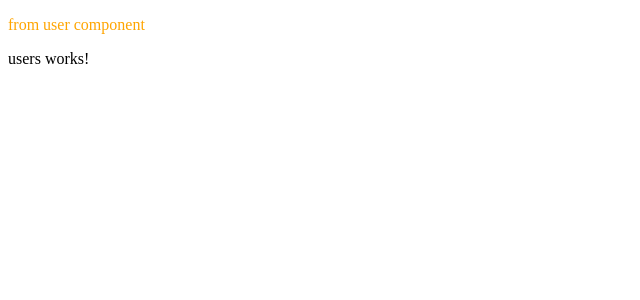
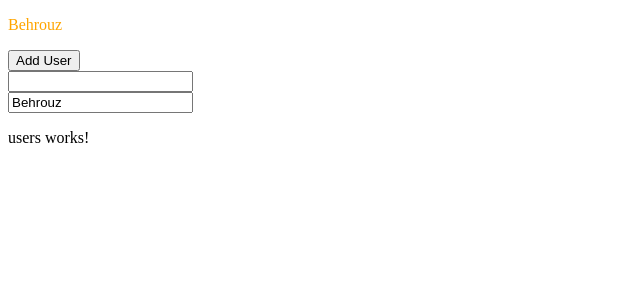
Before and after one commit to behrouznd/AngularSamplePractice, an Angular app: page / in a window 1280 px wide. Shown: the top 300 px of the page, without its empty margins (0-640 px from the left). Built offline with nearby package versions, Linux system fonts and the light colour scheme.

Commit message:
Databinding

```diff
--- a/src/app/app.component.html
+++ b/src/app/app.component.html
@@ -1,2 +1,3 @@
 <app-user></app-user>
 <app-users></app-users>
+<div class="app-user"></div>
--- a/src/app/app.module.ts
+++ b/src/app/app.module.ts
@@ -1,4 +1,5 @@
 import { NgModule } from '@angular/core';
+import { FormsModule } from '@angular/forms';
 import { BrowserModule } from '@angular/platform-browser';
 
 import { AppComponent } from './app.component';
@@ -12,7 +13,8 @@ import { UsersComponent } from './users/users.component'
     UsersComponent
   ],
   imports: [
-    BrowserModule
+    BrowserModule,
+    FormsModule
   ],
   providers: [],
   bootstrap: [AppComponent]
--- a/src/app/user/user.component.html
+++ b/src/app/user/user.component.html
@@ -1 +1,14 @@
-<p>from user component</p>
+<!-- Databinding -->
+<!-- String Interpolation-->
+<p>{{name}}</p>
+
+<!-- Property Binding -->
+<button [disabled]="isEnabled">Add User</button>
+<br/>
+
+<!-- Event Binding -->
+<input type="text" (input) ="onInputChanged($event)" />
+<br/>
+
+<!-- Two-way Binding -->
+<input type="text" [(ngModel)]="name" />
--- a/src/app/user/user.component.ts
+++ b/src/app/user/user.component.ts
@@ -14,5 +14,12 @@ import { Component } from '@angular/core';
 })
 
 export class UserComponent {
+  name: string = "Behrouz";
+  isEnabled: boolean = false;
 
+  public onInputChanged(e: Event) {
+    console.log(e);
+
+    this.name = (<HTMLInputElement>e.target).value;
+  }
 }
```
